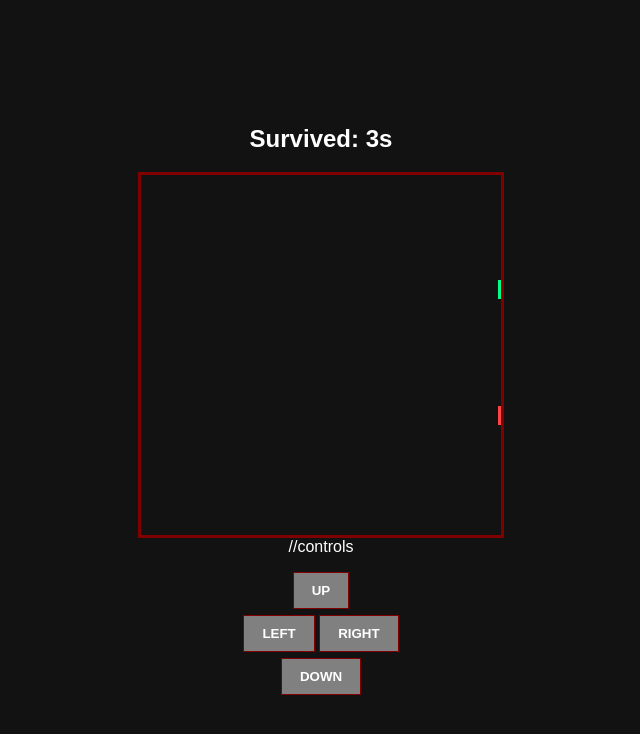
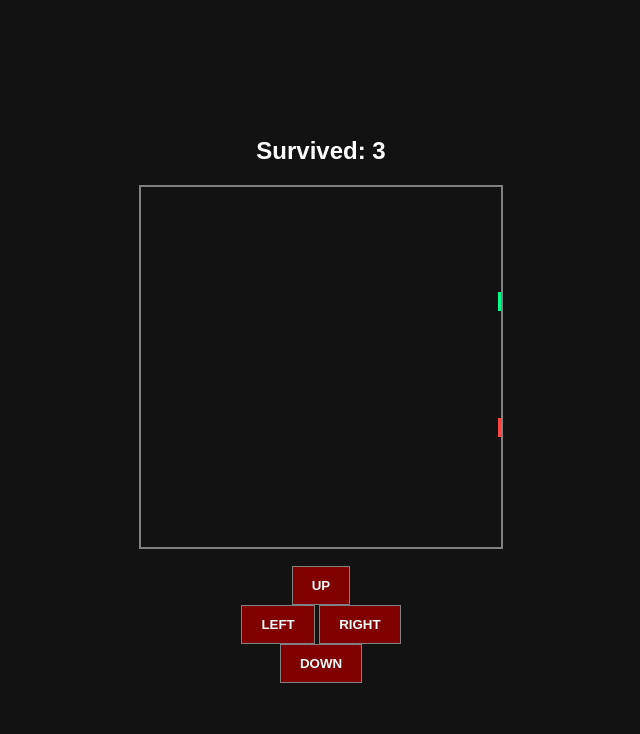
Before and after one commit to iTzinvi-dev/Snaku-Survival, a plain HTML site: page index.html in a window 1280 px wide. Shown: the whole page, without its empty margins (319-959 px from the left). Drawn offline with Linux system fonts and the light colour scheme.

Commit message:
Initial working base of snake game

```diff
--- a/index.html
+++ b/index.html
@@ -3,25 +3,23 @@
 <head>
     <meta charset="UTF-8">
     <meta name="viewport" content="width=device-width,initial-scale=1.0">
-        <title> Snaku Survival</title>
+    <title>Snaku Survival</title>
     <link rel="stylesheet" href="style.css">
 </head>
 <body>
     <div class="ui">
-            <h2>Survived: <span id="score">0</span>s</h2>
+        <h2>Survived: <span id="score">0</span></h2>
     </div>
     <canvas id="gameCanvas" width="360" height="360"></canvas>
 
-    //controls
-        <div class="controls">
+<div class="controls"></div>
     <button onclick="setDir(0, -1)">UP</button>
     <div>
         <button onclick="setDir(-1, 0)">LEFT</button>
         <button onclick="setDir(1, 0)">RIGHT</button>
     </div>
-            <button onclick="setDir(0, 1)">DOWN</button>
+ <Button onclick="setDir(0, 1)">DOWN</Button>
 </div>
-
     <script src="script.js"></script>
 </body>
 </html>
--- a/style.css
+++ b/style.css
@@ -1,5 +1,5 @@
 body {
-    background-color: #121212;
+    background-color:#121212;
     color: #ffffff;
     font-family: sans-serif;
     display: flex;
@@ -12,11 +12,11 @@ body {
 
 canvas {
     background-color: #121212;
-    border: 3px solid #800000;
+    border: 2px solid #808080;
 }
 
 .controls {
-    margin-top: 16px;
+    margin-top: 17px;
     display: flex;
     flex-direction: column;
     align-items: center;
@@ -24,9 +24,9 @@ canvas {
 }
 
 button {
-    padding: 10px 18px;
-    background: #808080;
-    color: #ffffff;
-    border: 1px solid #800000;
+    padding: 11px 19px;
+    background: #800000;
+    color: #f0faf8;
+    border: 1px solid #808080;
     font-weight: bold;
 }
```
Lines whose indentation alone changed are shown as unchanged.
